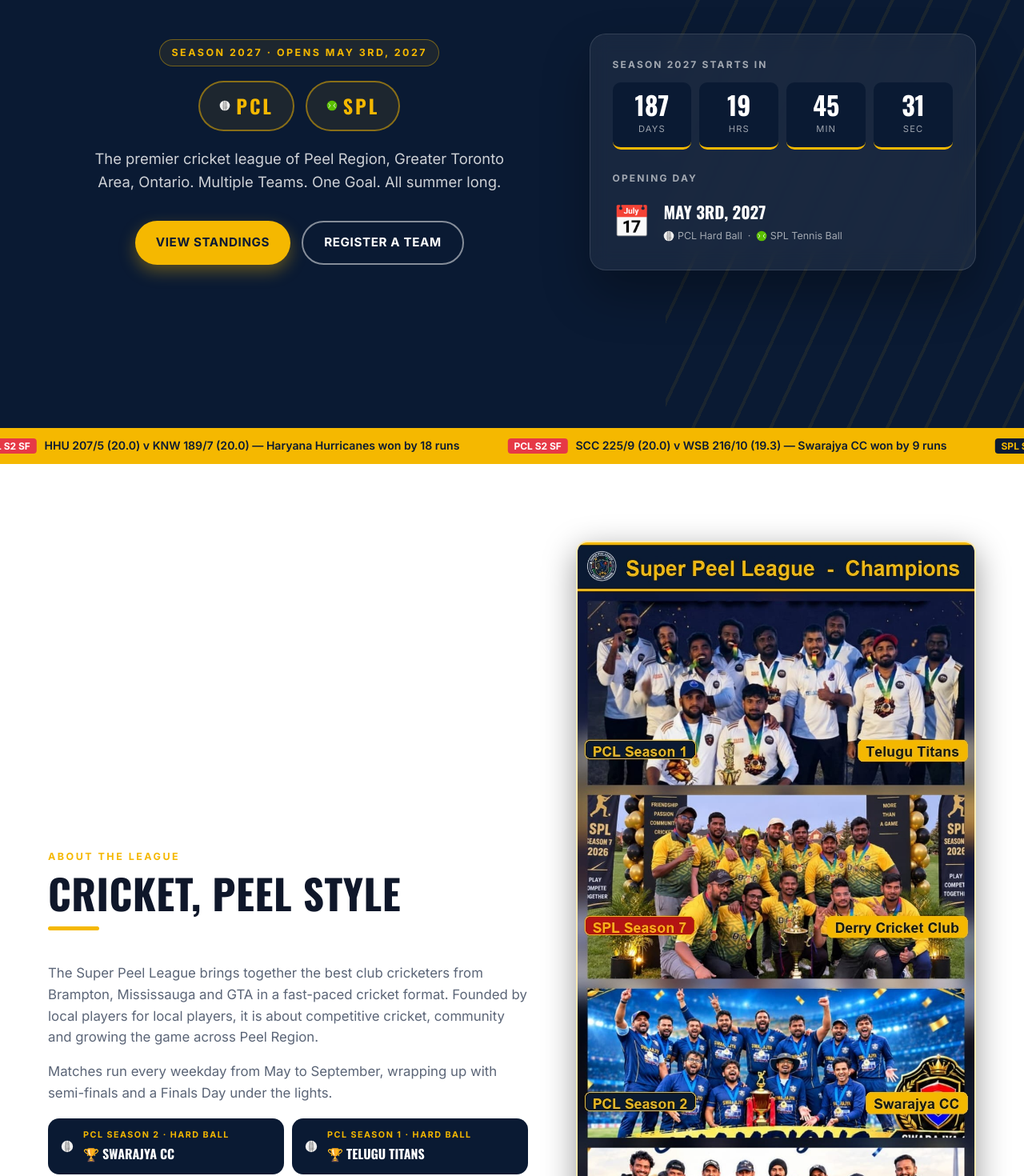
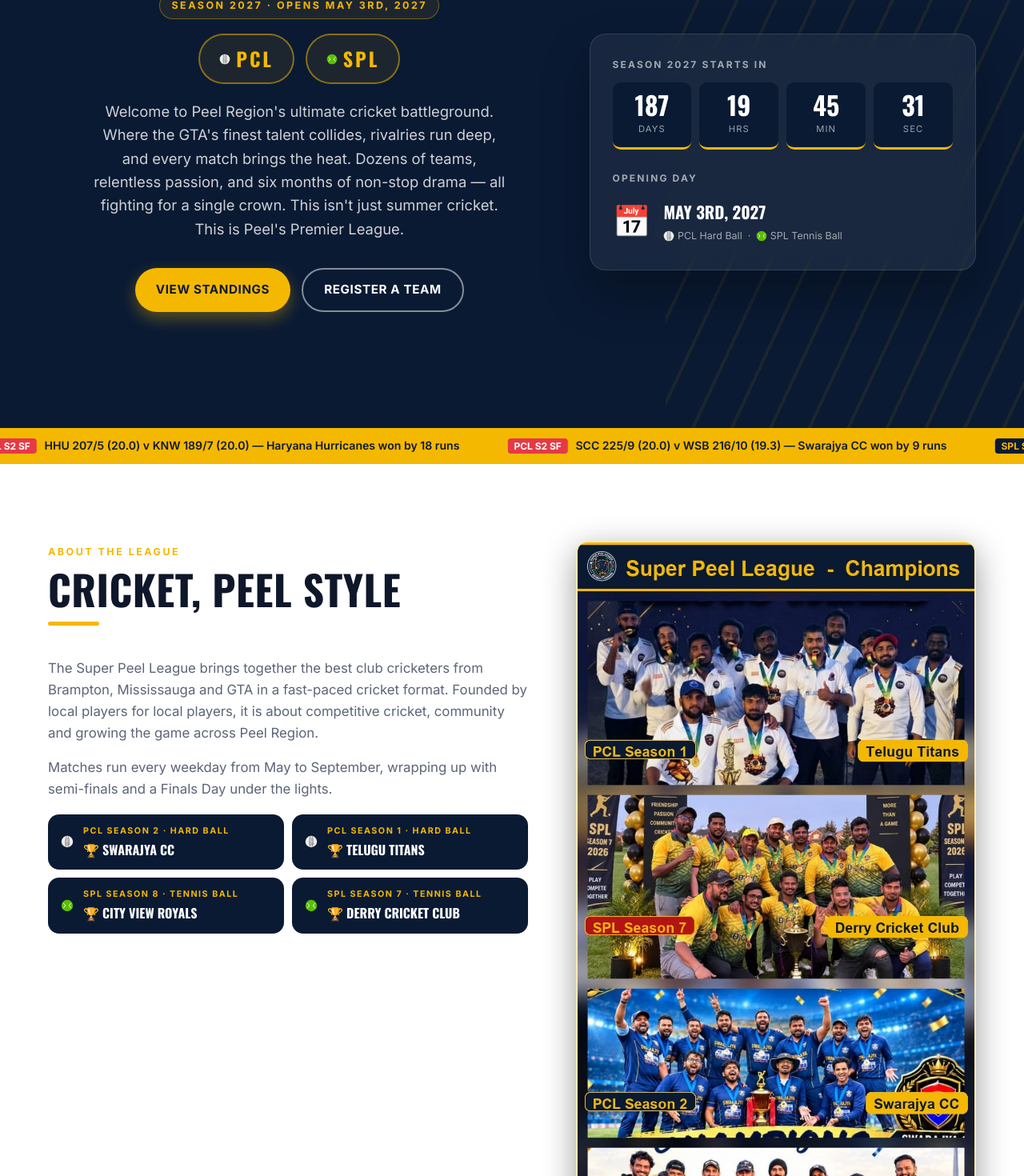
Before and after one commit to wbharath/PeelLeague, a React (Vite) app: page / in a window 1280 px wide. Shown: the part 220-1690 px from the top of the page at 80% size. Built offline with nearby package versions, Linux system fonts and the light colour scheme.

Commit message:
feat: new hero tagline, fix About collage height to match text column
Co-Authored-By: Claude Sonnet 4.6 <noreply@anthropic.com>

```diff
--- a/src/App.jsx
+++ b/src/App.jsx
@@ -120,7 +120,7 @@ function Hero() {
             <span className="league-tag"><CricketBall size={14} /> PCL</span>
             <span className="league-tag"><TennisBall size={14} /> SPL</span>
           </div>
-          <p className="lead">{league.tagline}. Multiple Teams. One Goal. All summer long.</p>
+          <p className="lead">Welcome to Peel Region's ultimate cricket battleground. Where the GTA's finest talent collides, rivalries run deep, and every match brings the heat. Dozens of teams, relentless passion, and six months of non-stop drama — all fighting for a single crown. This isn't just summer cricket. This is Peel's Premier League.</p>
           <div className="hero-actions">
             <a href="#standings" className="btn btn-gold">View Standings</a>
             <a href={league.registerUrl} className="btn btn-ghost">Register a Team</a>
@@ -199,12 +199,14 @@ function About() {
           </div>
         </div>
         <div className="about-right">
+          <div className="about-collage-wrap">
             <img
               src="/gallery/champions_collage.jpg"
               alt="SPL Champions Collage"
               className="about-collage"
               loading="lazy"
             />
+          </div>
           <div className="stats">
             {stats.map((s) => (
               <div key={s.label} className="stat">
--- a/src/index.css
+++ b/src/index.css
@@ -108,7 +108,7 @@ h1, h2, h3 { font-family: var(--display); text-transform: uppercase; letter-spac
 .section-dark .section-head p { color: rgba(255, 255, 255, 0.7); }
 
 /* About */
-.about { display: grid; grid-template-columns: 1.2fr 1fr; gap: 60px; align-items: center; }
+.about { display: grid; grid-template-columns: 1.2fr 1fr; gap: 60px; align-items: stretch; }
 .about p { color: var(--muted); margin-bottom: 16px; font-size: 1.05rem; }
 .about-champs { display: grid; grid-template-columns: 1fr 1fr; gap: 10px; margin-top: 18px; }
 .about-champ-chip { display: flex; align-items: center; gap: 12px; padding: 12px 16px; border-radius: var(--radius); background: var(--navy); color: #fff; }
@@ -116,7 +116,8 @@ h1, h2, h3 { font-family: var(--display); text-transform: uppercase; letter-spac
 .about-champ-chip small { display: block; font-size: 0.67rem; text-transform: uppercase; letter-spacing: 0.14em; color: var(--gold); font-weight: 700; margin-bottom: 3px; }
 .about-champ-chip strong { display: block; font-family: var(--display); font-size: 1rem; text-transform: uppercase; }
 .about-right { display: flex; flex-direction: column; gap: 20px; }
-.about-collage { width: 100%; border-radius: var(--radius); box-shadow: 0 12px 40px rgba(0,0,0,0.4); border: 2px solid rgba(245,184,0,0.3); }
+.about-collage-wrap { flex: 1; min-height: 0; border-radius: var(--radius); overflow: hidden; box-shadow: 0 12px 40px rgba(0,0,0,0.4); border: 2px solid rgba(245,184,0,0.3); }
+.about-collage { width: 100%; height: 100%; object-fit: cover; object-position: top; display: block; }
 .stats { display: grid; grid-template-columns: 1fr 1fr; gap: 18px; }
 .stat { padding: 30px 24px; border-radius: var(--radius); background: var(--bg-alt); border-left: 5px solid var(--gold); }
 .stat:nth-child(2), .stat:nth-child(3) { background: var(--navy); color: #fff; }
```
Lines whose indentation alone changed are shown as unchanged.
